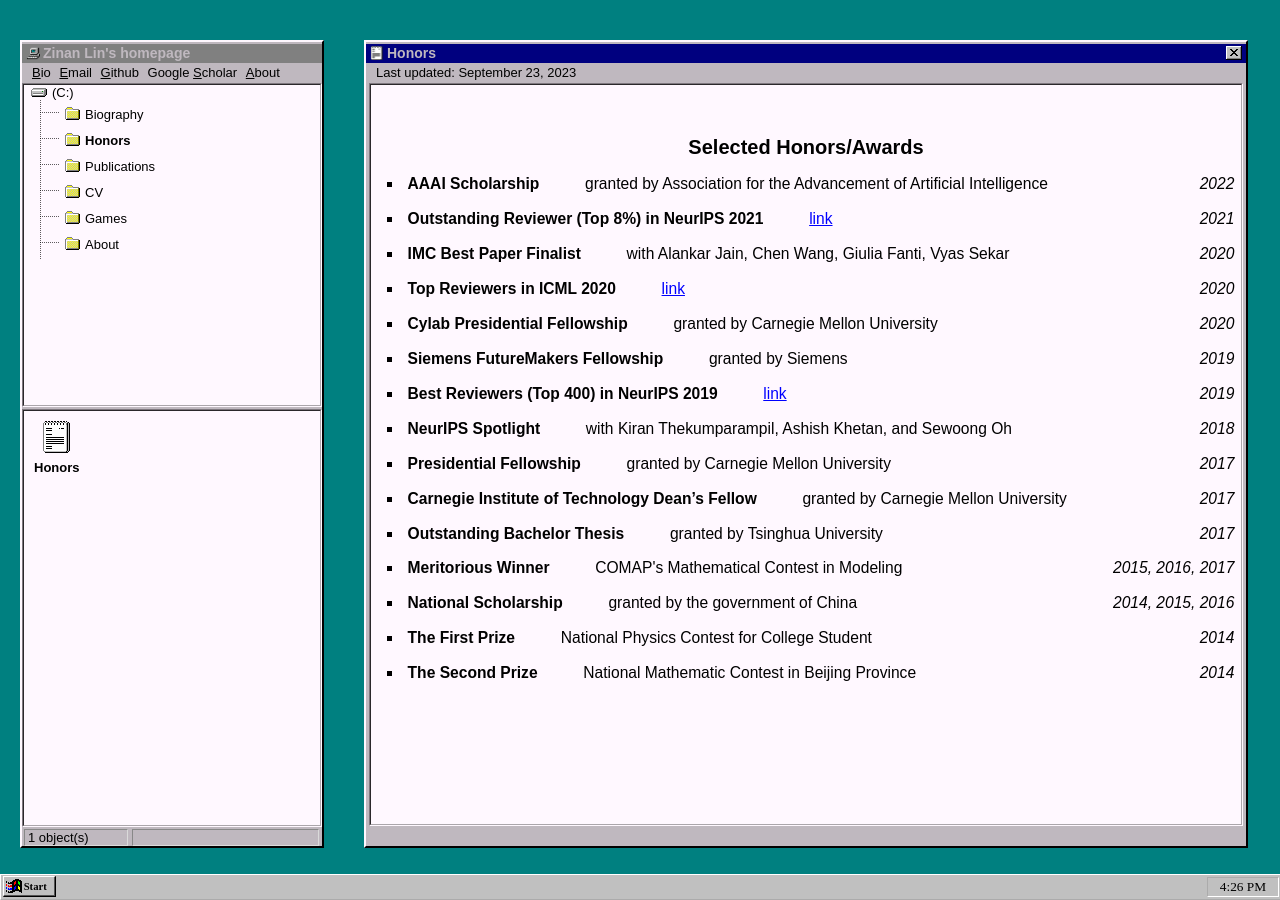
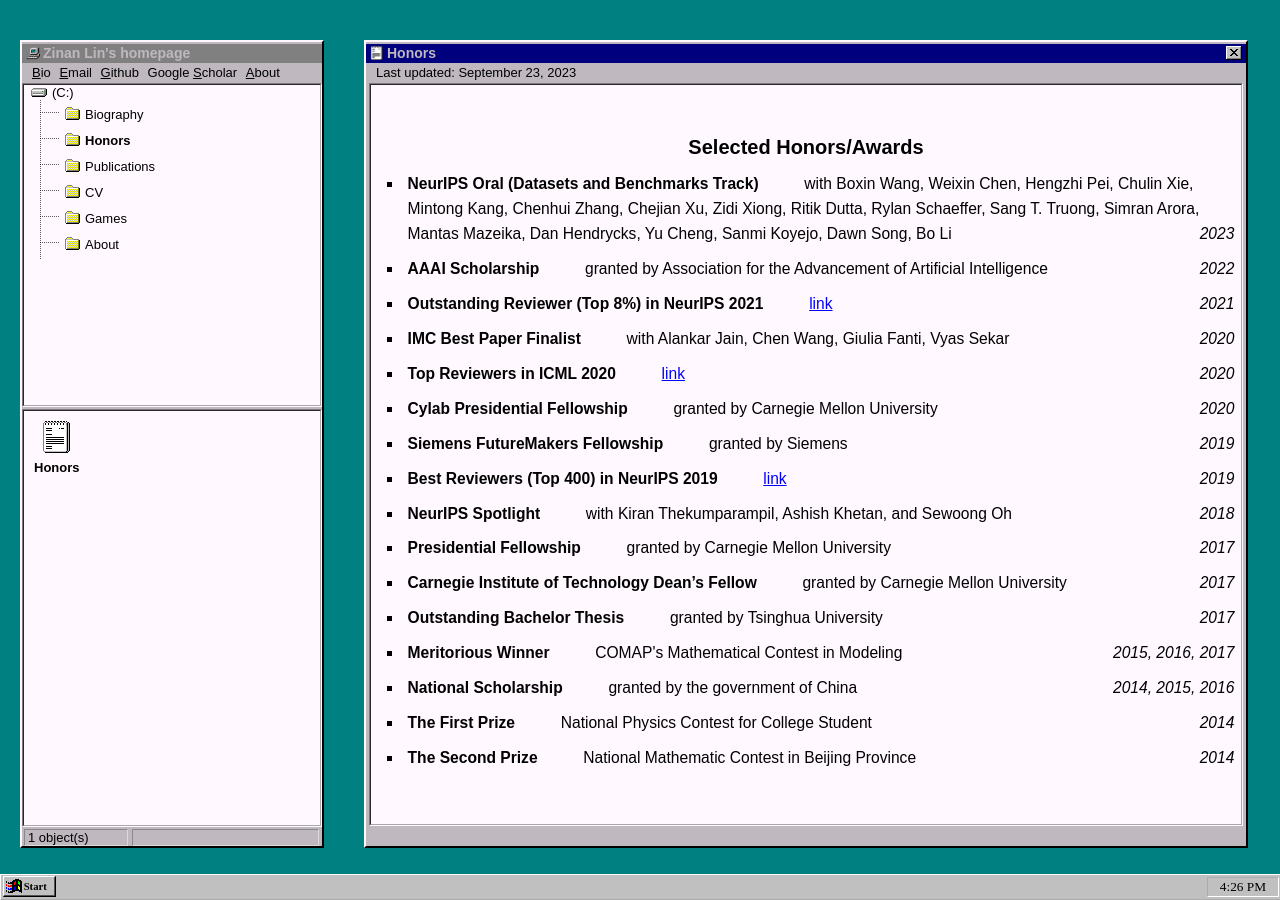
Before and after one commit to fjxmlzn/fjxmlzn.github.io, a Jekyll site: the page built from _honors/honors.html, in a window 1280 px wide. Built offline with Jekyll 4.4.1, drawn with Linux system fonts in a browser that asks for light colours.

Commit message:
add honors

```diff
--- a/_honors/honors.html
+++ b/_honors/honors.html
@@ -29,6 +29,11 @@ permalink: /honors/index.html
 <h1><center>Selected Honors/Awards</center></h1>
 
 <ul>
+    <li class='honor_li'>
+        <span class='honor_title'>NeurIPS Oral (Datasets and Benchmarks Track)</span>
+        <span class="honor_content">with Boxin Wang, Weixin Chen, Hengzhi Pei, Chulin Xie, Mintong Kang, Chenhui Zhang, Chejian Xu, Zidi Xiong, Ritik Dutta, Rylan Schaeffer, Sang T. Truong, Simran Arora, Mantas Mazeika, Dan Hendrycks, Yu Cheng, Sanmi Koyejo, Dawn Song, Bo Li</span>
+        <span class='honor_year'>2023</span>
+    </li>
     <li class='honor_li'>
         <span class='honor_title'>AAAI Scholarship</span>
         <span class="honor_content">granted by Association for the Advancement of Artificial Intelligence</span>
```
